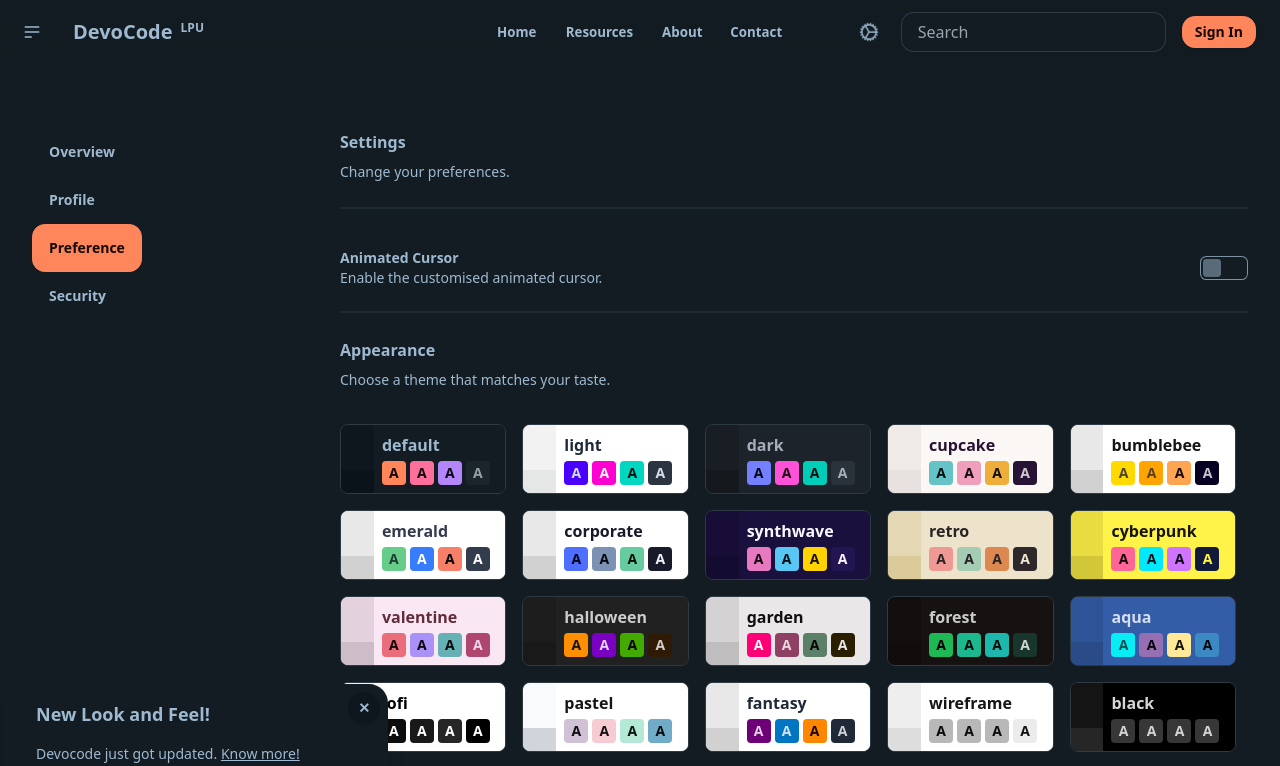
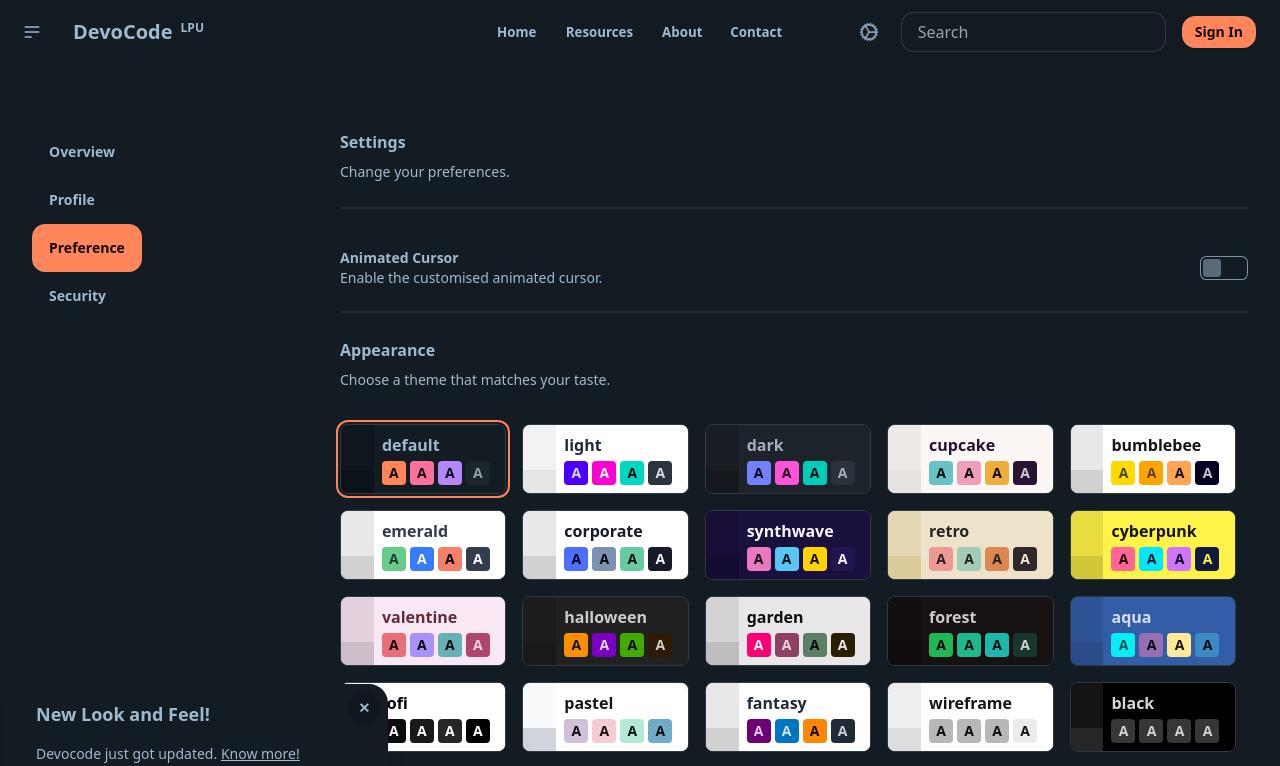
Before and after one commit to imankitkalirawana/dynamic-devocode, a Next.js app: page /settings/preference in a window 1280 px wide. Shown: the top 766 px of the page. Built offline with nearby package versions, Linux system fonts and the light colour scheme.

Commit message:
Refactor theme class names in Preferences component

```diff
--- a/components/settings/Preferences.tsx
+++ b/components/settings/Preferences.tsx
@@ -107,10 +107,10 @@ const Preference = () => {
         <div className="rounded-box grid grid-cols-2 gap-4 sm:grid-cols-3 md:grid-cols-4 lg:grid-cols-5 max-w-4xl mt-8">
           {themes.map((theme) => (
             <div
-              className={`border-base-content/20 overflow-hidden rounded-lg border outline outline-2 outline-offset-2 outline-transparent ${
+              className={`border-base-content/20 overflow-hidden rounded-lg border outline outline-2 outline-offset-2 ${
                 currentTheme == theme
-                  ? "outline-offset-2 outline-primary"
-                  : "hover:outline-offset-2 hover:outline-primary"
+                  ? "outline-primary"
+                  : "hover:outline-offset-2 hover:outline-primary outline-transparent"
               }`}
               data-set-theme={theme}
               key={theme}
```
